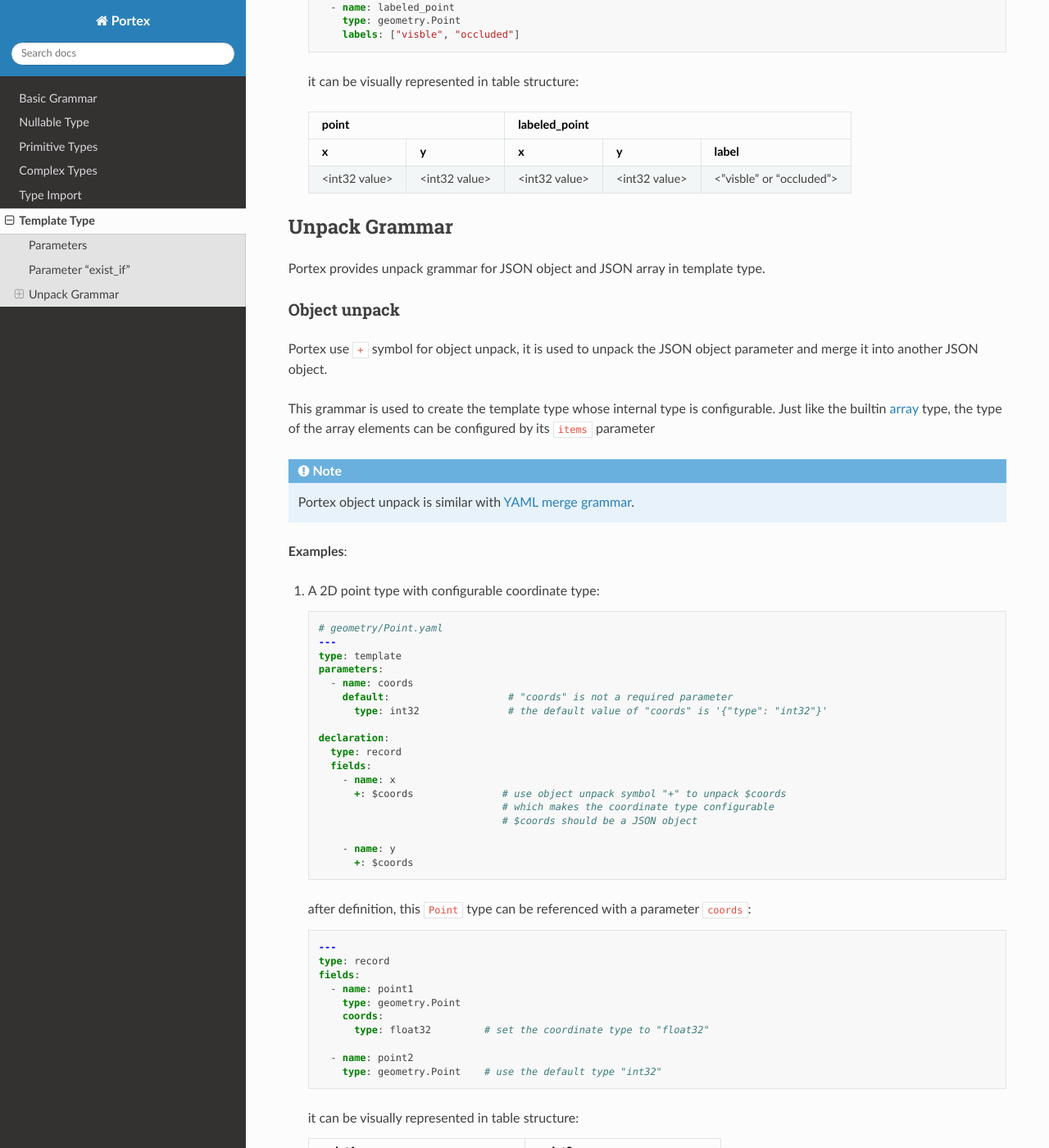
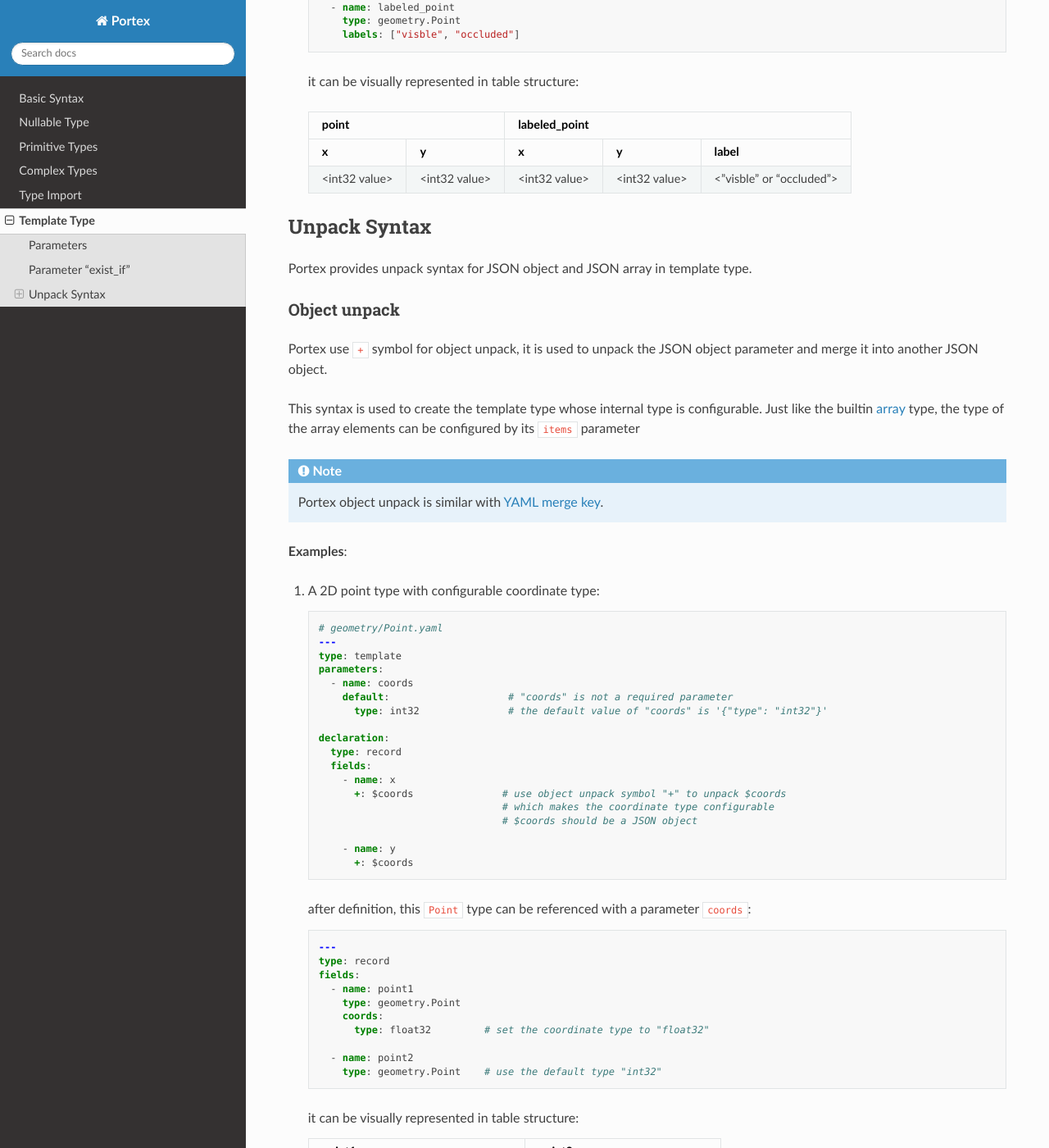
Before and after one commit to Project-OpenBytes/portex, a Sphinx documentation site: the page built from docs/source/schema/template_type.rst, in a window 1280 px wide and 1400 px high, scrolled down 4140 px. Shown: the whole window at 82% size. Built offline with Sphinx 7.4.7 and the Read the Docs theme 2.0.0, drawn with Linux system fonts in a browser that asks for light colours; some of the changed text lies outside the part shown.

Commit message:
docs: use the word "syntax" to replace "grammar"

```diff
--- a/docs/source/index.rst
+++ b/docs/source/index.rst
@@ -37,7 +37,7 @@ legibility.
 .. toctree::
    :maxdepth: 2
 
-   schema/basic_grammar
+   schema/basic_syntax
    schema/primitive_types
    schema/complex_types/index
    schema/type_import
--- a/docs/source/schema/template_type.rst
+++ b/docs/source/schema/template_type.rst
@@ -188,7 +188,7 @@ Portex provides ``template`` type to define customized configurable types.
 
 .. note::
 
-   Check the :ref:`object unpack <object_unpack>` grammar for creating a template type with
+   Check the :ref:`object unpack <object_unpack>` syntax for creating a template type with
    configurable internal types.
 
 **********************
@@ -266,11 +266,11 @@ a Point type with or without a enum label:
    | <int32 value> | <int32 value> | <int32 value> | <int32 value>  | <"visble" or "occluded">  |
    +---------------+---------------+---------------+----------------+---------------------------+
 
-****************
- Unpack Grammar
-****************
+***************
+ Unpack Syntax
+***************
 
-Portex provides unpack grammar for JSON object and JSON array in template type.
+Portex provides unpack syntax for JSON object and JSON array in template type.
 
 .. _object_unpack:
 
@@ -280,15 +280,15 @@ Object unpack
 Portex use ``+`` symbol for object unpack, it is used to unpack the JSON object parameter and merge
 it into another JSON object.
 
-This grammar is used to create the template type whose internal type is configurable. Just like the
+This syntax is used to create the template type whose internal type is configurable. Just like the
 builtin :doc:`/schema/complex_types/array` type, the type of the array elements can be configured by
 its ``items`` parameter
 
 .. note::
 
-   Portex object unpack is similar with `YAML merge grammar`_.
+   Portex object unpack is similar with `YAML merge key`_.
 
-.. _yaml merge grammar: https://yaml.org/type/merge.html
+.. _yaml merge key: https://yaml.org/type/merge.html
 
 **Examples**:
 
@@ -343,10 +343,10 @@ its ``items`` parameter
 Array unpack
 ============
 
-Portex also use ``+`` symbol for array unpack. The grammar ``+$<name>`` is used to unpack the
+Portex also use ``+`` symbol for array unpack. The syntax ``+$<name>`` is used to unpack the
 JSON array parameter and merge it into another JSON array.
 
-This grammar can be used to extend the record fields.
+This syntax can be used to extend the record fields.
 
 **Examples**:
 
@@ -370,7 +370,7 @@ This grammar can be used to extend the record fields.
           - name: y
             type: int32
 
-          - +$extra          # use "+$<name>" grammar to unpack the parameter "extra"
+          - +$extra          # use "+$<name>" syntax to unpack the parameter "extra"
                              # which makes the record fields extensible
                              # $extra should be a JSON array
 
```
Also changed, not shown: docs/source/schema/basic_syntax.rst (renamed from docs/source/schema/basic_grammar.rst, +4 -4 lines), docs/source/schema/type_import.rst (+7 -7 lines).
